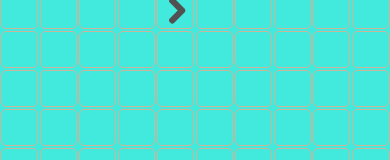
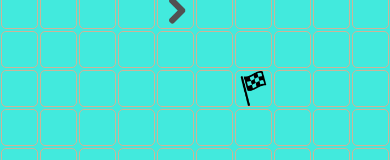
Before and after one commit to yaroslavkhudchenko/pathfinder-algorithms-visualizer, a React (Create React App) app: page / in a window 390 px wide. Shown: the part 265-425 px from the top of the page. Built offline with nearby package versions, Linux system fonts and the light colour scheme.

Commit message:
set target node to be visible on mobile

```diff
--- a/src/components/App.js
+++ b/src/components/App.js
@@ -17,8 +17,8 @@ export default class App extends Component {
 				column: 4
 			},
 			targetNode: {
-				row: 15,
-				column: 20
+				row: 6,
+				column: 6
 			},
 			walls: [],
 			startAlgorithm() {
```
